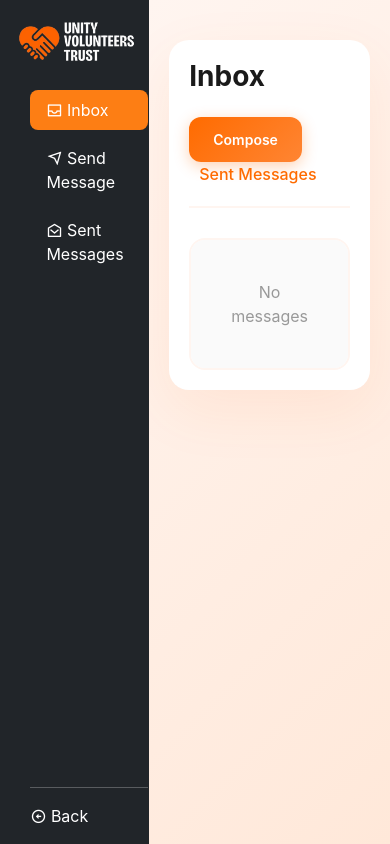
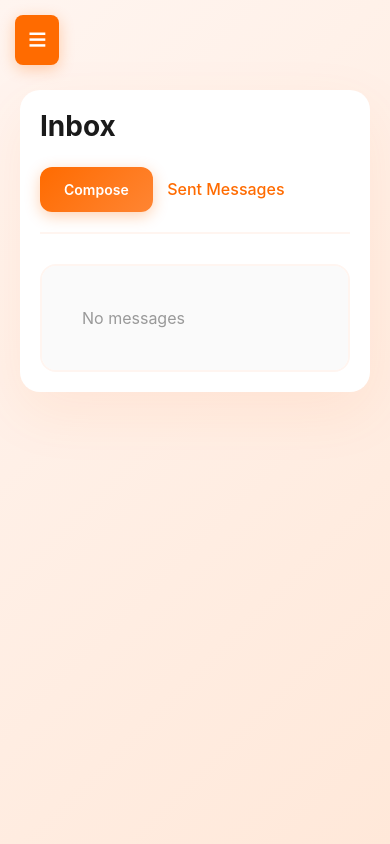
Before and after one commit to tharaniweerarathne/volunteer_management_system, a PHP site: page /predict_participation/presentation/inbox.php in a window 390 px wide. Run offline with PHP 8.4, Linux system fonts and the light colour scheme; the visitor is signed in with stand-in values (Sample User, id 1); data comes from the database, SQL or seed files in the repository.

Commit message:
Update messaging system pages (broadcast, inbox, send, sent messages)

```diff
--- a/presentation/inbox.php
+++ b/presentation/inbox.php
@@ -251,10 +251,20 @@ a {
     background: #fafafa;
 }
 
+#sidebar {
+    width: 250px;
+    min-height: 100vh;
+    transition: transform 0.3s ease;
+}
+
+.menu-toggle {
+    display: none;
+}
 
 @media (max-width: 768px) {
     .container {
         padding: 20px;
+        margin-top: 70px;
     }
 
     .header {
@@ -276,14 +286,48 @@ a {
         text-align: left;
         padding: 0;
     }
+
+     .menu-toggle {
+        display: block;
+        position: fixed;
+        top: 15px;
+        left: 15px;
+        background: #ff6b00;
+        color: white;
+        border: none;
+        padding: 10px 12px;
+        border-radius: 8px;
+        z-index: 1001;
+        font-size: 20px;
+        width: auto;
+        right: auto;
+
+    }
+
+    #sidebar {
+        position: fixed;
+        top: 0;
+        left: 0;
+        width: 250px;
+        height: 100%;
+        transform: translateX(-100%);
+        z-index: 1000;
+    }
+
+    #sidebar.active {
+        transform: translateX(0);
+    }
+
 }
     </style>
 </head>
 <body>
 
     <div class="d-flex">
-
-<nav class="navbar navbar-dark bg-dark flex-column p-3" style="width: 250px; min-height: 100vh;">
+<button class="menu-toggle" onclick="toggleMenu()">
+    <i class="ri-menu-line"></i>
+</button>
+<nav id="sidebar" class="navbar navbar-dark bg-dark flex-column p-3" style="width: 250px; min-height: 100vh;">
     <a class="navbar-brand mb-4 d-flex align-items-center" href="#">
         <img src="../assets/images/logo.png" alt="Logo" style="width: 120px; height: 40px; object-fit: cover; border-radius: 8px; margin-right: 10px;">
     </a>
@@ -352,7 +396,7 @@ if (isset($_SESSION['role'])) {
 </nav>
 
 
-  <div class="flex-grow-1" style="background: linear-gradient(135deg, #fff5f0 0%, #ffe8d9 100%); padding: 20px;">
+  <div class="flex-grow-1" style="background: linear-gradient(135deg, #fff5f0 0%, #ffe8d9 100%); padding: 20px;min-height: 100vh;">
 
     <div class="container">
         <div class="header">
@@ -404,5 +448,11 @@ if (isset($_SESSION['role'])) {
     </div>
                 </div>
  <script src="https://cdn.jsdelivr.net/npm/bootstrap@5.3.0/dist/js/bootstrap.bundle.min.js"></script>
+  <script>
+function toggleMenu() {
+    document.getElementById("sidebar").classList.toggle("active");
+}
+</script>
+
 </body>
 </html>
```
Also changed, not shown: presentation/broadcast.php (+52 -1 lines), presentation/send_message.php (+53 -1 lines), presentation/sent_messages.php (+52 -1 lines).
